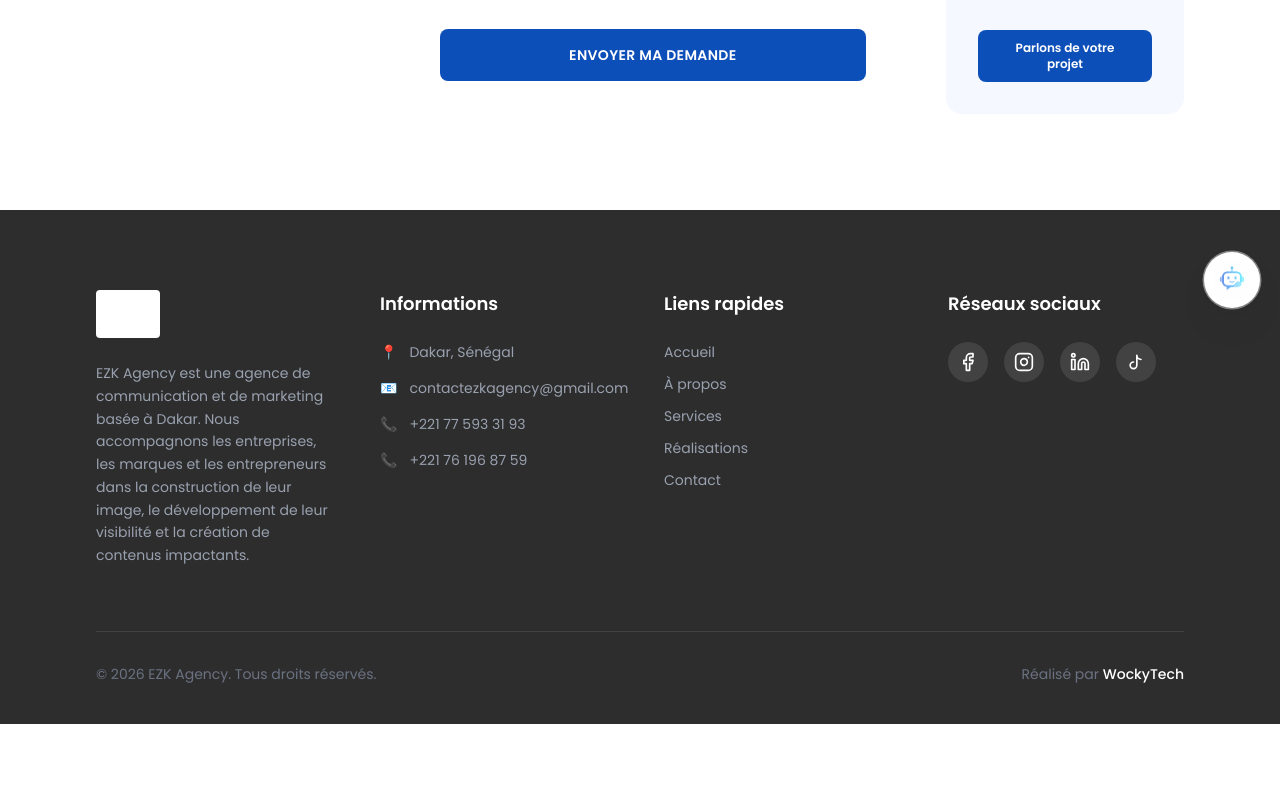
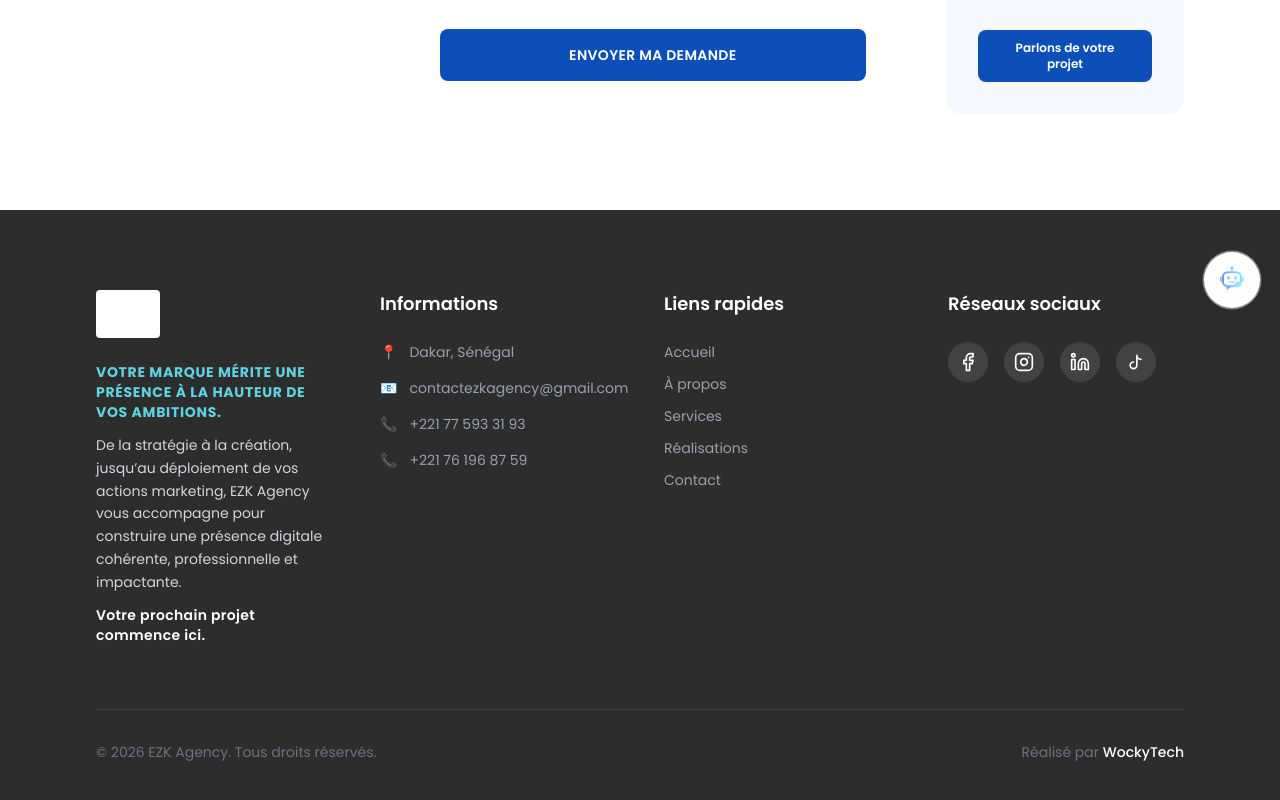
Before and after one commit to mactar27/EZE, a Next.js app: page /contact in a window 1280 px wide. Shown: the part 468-1268 px from the top of the page. Before the commit the page ends 1192 px from the top, so only its background shows below. Built offline with nearby package versions, Linux system fonts and the light colour scheme; grey boxes are pictures that could not be loaded.

Commit message:
feat: update footer brand text with new tagline and description

```diff
--- a/src/components/Footer.tsx
+++ b/src/components/Footer.tsx
@@ -18,9 +18,17 @@ export default function Footer() {
                 className="h-12 w-auto object-contain rounded filter brightness-0 invert"
               />
             </div>
-            <p className="text-gray-400 text-sm leading-relaxed max-w-sm">
-              EZK Agency est une agence de communication et de marketing basée à Dakar. Nous accompagnons les entreprises, les marques et les entrepreneurs dans la construction de leur image, le développement de leur visibilité et la création de contenus impactants.
-            </p>
+            <div className="space-y-3">
+              <h5 className="text-xs md:text-sm font-bold tracking-wider text-secondary uppercase font-poppins">
+                VOTRE MARQUE MÉRITE UNE PRÉSENCE À LA HAUTEUR DE VOS AMBITIONS.
+              </h5>
+              <p className="text-gray-300 text-sm leading-relaxed max-w-sm">
+                De la stratégie à la création, jusqu’au déploiement de vos actions marketing, EZK Agency vous accompagne pour construire une présence digitale cohérente, professionnelle et impactante.
+              </p>
+              <p className="text-white text-sm font-semibold tracking-wide">
+                Votre prochain projet commence ici.
+              </p>
+            </div>
           </div>
 
           {/* Contact Info */}
```
